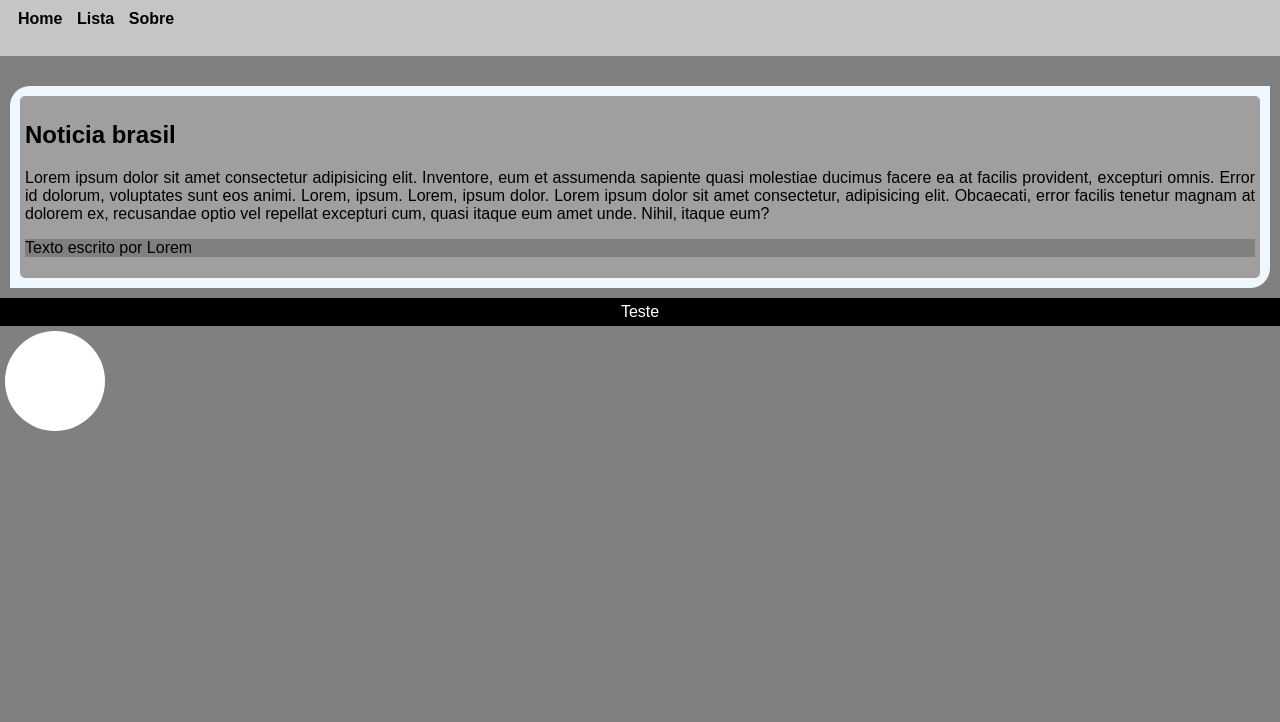
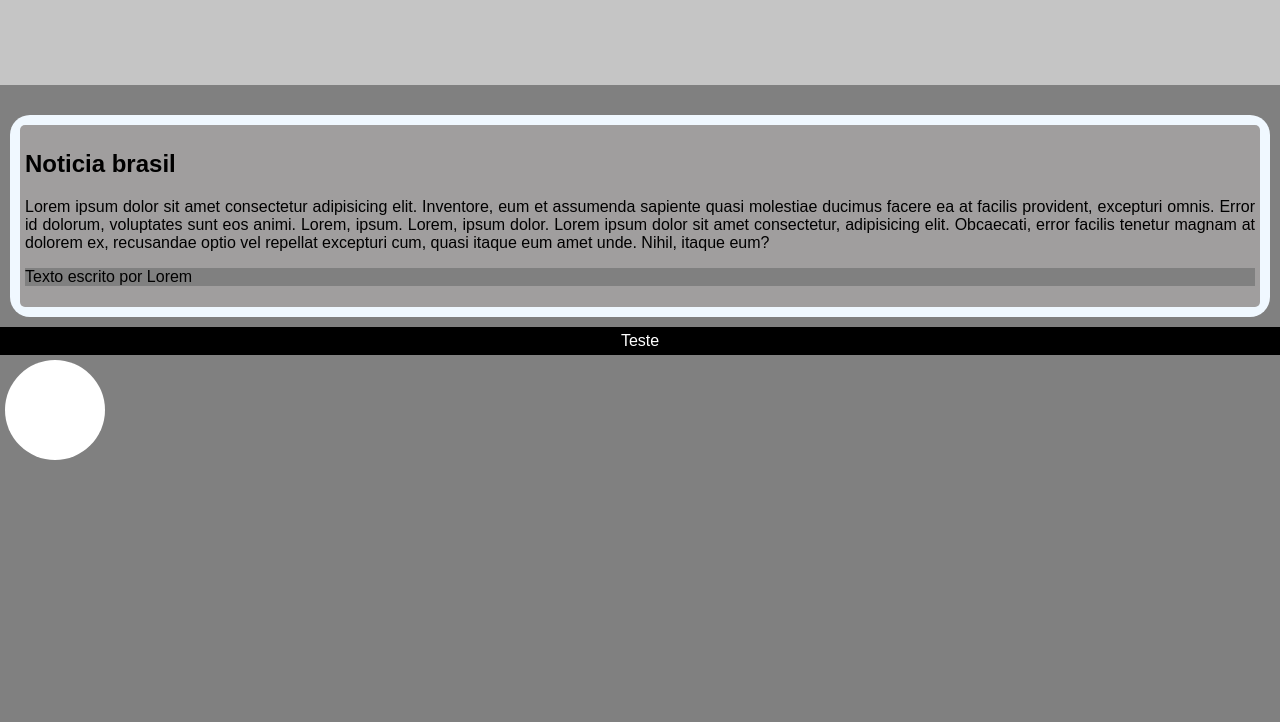
Before and after one commit to PheagaMariano/HTML-ESTUDO, a plain HTML site: page exercicios/ex021-caixas-box/caixa02.html in a window 1280 px wide. Shown: the part 78-800 px from the top of the page. Drawn offline with Linux system fonts and the light colour scheme.

Commit message:
Update caixa02.html

```diff
--- a/exercicios/ex021-caixas-box/caixa02.html
+++ b/exercicios/ex021-caixas-box/caixa02.html
@@ -30,16 +30,15 @@
 
         nav{
             margin-left: 10px;
-            padding: 3px;
-
-
+            padding: 0px 0px 90px 10px;
+            margin-top: -30px;
         }
 
         nav > a{
             text-decoration: none;
             color: rgb(0, 0, 0);
             font-weight: bolder;
-            margin-bottom: 25px;
+            margin-right: 20px;
         }
 
         nav > a:hover{
@@ -75,7 +74,7 @@
             background-color: aliceblue;
             padding: 10px;
             margin: 10px;
-            border-radius: 20px 0px;
+            border-radius: 20px;
 
 
         }
```
